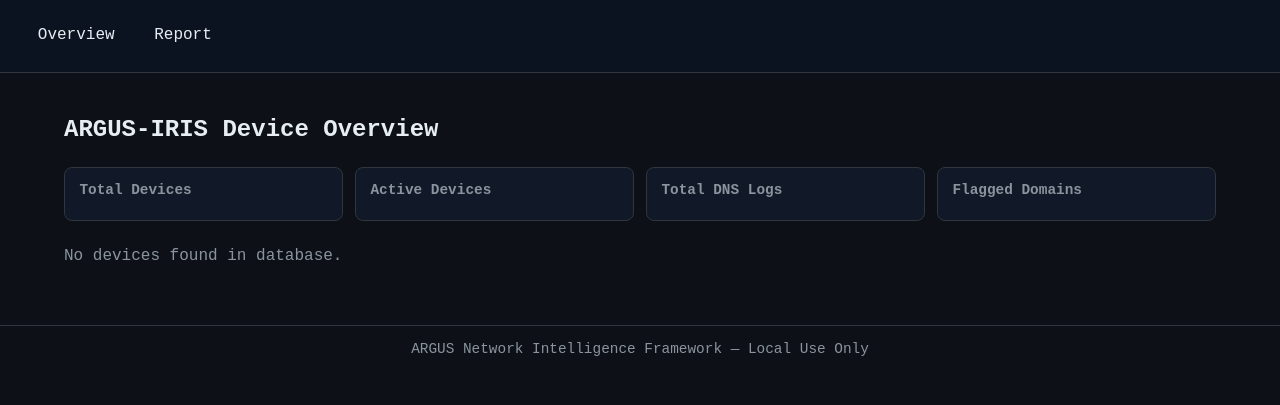
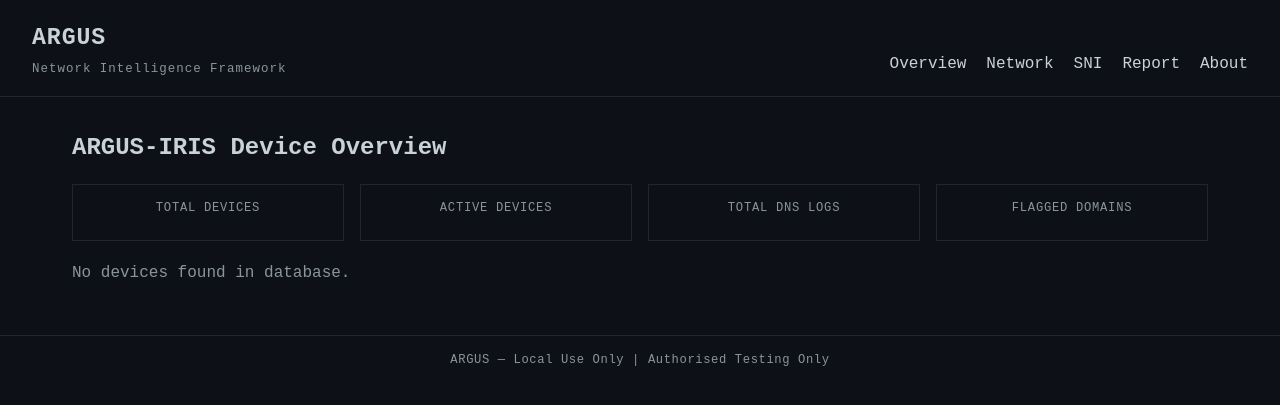
Before and after one commit to nisbh/ARGUS-iris, a Flask app: template templates/index.html in a window 1280 px wide. Shown: the top 405 px of the page. Run offline with Flask 3, Linux system fonts and the light colour scheme; the template is opened without the code that fills it, so the values that code supplies are empty; parts of the project's set-up code (start-up, migrations or seed data) failed here and were passed over.

Commit message:
css and base template redesign

```diff
--- a/main.py
+++ b/main.py
@@ -25,7 +25,12 @@ DB_PATH = APP_CONFIG["db_path"]
 def index() -> str:
     devices = get_all_devices(DB_PATH)
     stats = get_summary_stats(DB_PATH)
-    return render_template("index.html", devices=devices, stats=stats)
+    return render_template(
+        "index.html",
+        devices=devices,
+        stats=stats,
+        current_page="overview",
+    )
 
 
 @app.route("/device/<int:device_id>")
@@ -43,6 +48,7 @@ def device_detail(device_id: int) -> str:
         dns_logs=dns_logs,
         sessions=sessions,
         status_history=status_history,
+        current_page="network",
     )
 
 
@@ -61,6 +67,7 @@ def report() -> str:
         stats=stats,
         all_sessions=all_sessions,
         generated_at=generated_at,
+        current_page="report",
     )
 
 
--- a/static/style.css
+++ b/static/style.css
@@ -1,26 +1,31 @@
 :root {
     --bg: #0d1117;
-    --panel: #111827;
-    --panel-alt: #161b22;
-    --border: #30363d;
-    --text: #e6edf3;
+    --bg-alt: #161b22;
+    --text: #c9d1d9;
     --muted: #8b949e;
+    --accent: #58a6ff;
+    --border: #21262d;
 }
 
 * {
     box-sizing: border-box;
 }
 
+html,
 body {
     margin: 0;
+    padding: 0;
+}
+
+body {
     background: var(--bg);
     color: var(--text);
     font-family: "Courier New", Courier, monospace;
-    line-height: 1.45;
+    line-height: 1.6;
 }
 
 a {
-    color: #79c0ff;
+    color: var(--accent);
     text-decoration: none;
 }
 
@@ -28,90 +33,374 @@ a:hover {
     text-decoration: underline;
 }
 
-.top-nav {
-    display: flex;
-    gap: 0.75rem;
-    padding: 1rem 1.5rem;
-    border-bottom: 1px solid var(--border);
-    background: #0b1220;
+h1,
+h2,
+h3,
+h4,
+h5,
+h6 {
+    margin: 0 0 1rem;
+    font-weight: 600;
 }
 
-.top-nav a {
-    display: inline-block;
-    padding: 0.45rem 0.8rem;
-    border: 1px solid transparent;
-    border-radius: 6px;
-    color: var(--text);
+p {
+    margin: 0 0 1rem;
 }
 
-.top-nav a.active {
-    border-color: #1f6feb;
-    background: #1a2333;
+.header {
+    display: flex;
+    justify-content: space-between;
+    align-items: flex-end;
+    gap: 2rem;
+    padding: 1.25rem 2rem 1rem;
+    border-bottom: 1px solid var(--border);
 }
 
-.page-content {
-    width: min(1200px, 100%);
-    margin: 0 auto;
-    padding: 1.25rem 1.5rem 2rem;
+.header-title {
+    font-size: 1.45rem;
+    font-weight: 700;
+    letter-spacing: 0.04em;
 }
 
-h1,
-h2 {
-    margin-top: 1.25rem;
+.header-subtitle {
+    margin-top: 0.2rem;
+    color: var(--muted);
+    font-size: 0.78rem;
+    letter-spacing: 0.08em;
 }
 
+.nav {
+    display: flex;
+    align-items: center;
+    gap: 1.25rem;
+}
+
+.nav a {
+    color: var(--text);
+    text-decoration: none;
+    padding-bottom: 0.15rem;
+}
+
+.nav a:hover {
+    color: var(--accent);
+}
+
+.nav-active {
+    color: var(--accent) !important;
+    text-decoration: underline !important;
+    text-underline-offset: 3px;
+}
+
+.content {
+    max-width: 1200px;
+    margin: 0 auto;
+    padding: 2rem;
+}
+
+.card {
+    border: 1px solid var(--border);
+    padding: 1rem;
+    margin-bottom: 1rem;
+}
+
+.card-title {
+    color: var(--muted);
+    font-size: 0.78rem;
+    text-transform: uppercase;
+    letter-spacing: 0.08em;
+    margin-bottom: 0.75rem;
+}
+
+.stat-row,
 .summary-bar {
     display: flex;
+    gap: 1rem;
     flex-wrap: wrap;
-    gap: 0.75rem;
-    margin: 1rem 0 1.5rem;
+    margin-bottom: 1.25rem;
 }
 
 .stat-card {
-    flex: 1 1 180px;
+    flex: 1;
+    min-width: 140px;
     border: 1px solid var(--border);
-    border-radius: 8px;
-    background: var(--panel);
-    padding: 0.75rem 0.9rem;
+    padding: 0.9rem;
+    text-align: center;
 }
 
-.stat-card h2 {
+.stat-number,
+.stat-card p {
+    font-size: 1.6rem;
+    color: var(--accent);
     margin: 0;
-    font-size: 0.9rem;
-    font-weight: 600;
-    color: var(--muted);
 }
 
-.stat-card p {
-    margin: 0.45rem 0 0;
-    font-size: 1.35rem;
+.stat-label,
+.stat-card h2 {
+    font-size: 0.76rem;
+    color: var(--muted);
+    margin: 0 0 0.45rem;
+    text-transform: uppercase;
+    letter-spacing: 0.06em;
+    font-weight: 400;
+}
+
+.badge {
+    display: inline-block;
+    padding: 2px 8px;
+    border: 1px solid #30363d;
+    border-radius: 3px;
+    font-size: 0.75rem;
+    line-height: 1.2;
+    letter-spacing: 0.04em;
+    text-transform: uppercase;
+}
+
+.badge-active {
+    border-color: #238636;
+    color: #3fb950;
+}
+
+.badge-stale {
+    border-color: #9e6a03;
+    color: #d29922;
+}
+
+.badge-unknown {
+    border-color: #30363d;
+    color: #8b949e;
+}
+
+.table-container {
+    overflow-x: auto;
 }
 
 table {
     width: 100%;
     border-collapse: collapse;
-    margin: 0.6rem 0 1.25rem;
+    margin: 0 0 1.5rem;
 }
 
-th,
+th {
+    text-align: left;
+    border-bottom: 1px solid var(--border);
+    padding: 0.65rem;
+    color: var(--muted);
+    font-weight: 400;
+    letter-spacing: 0.05em;
+}
+
 td {
-    border: 1px solid var(--border);
-    padding: 0.55rem 0.65rem;
-    text-align: left;
+    padding: 0.65rem;
+    border-bottom: 1px solid var(--border);
     vertical-align: top;
 }
 
-thead th {
-    background: #121b2a;
+tbody tr:nth-child(odd) td {
+    background: #0d1117;
 }
 
-tbody tr:nth-child(even) {
-    background: var(--panel-alt);
+tbody tr:nth-child(even) td {
+    background: #161b22;
 }
 
-.empty-state {
+tr:hover td {
+    background: #161b22;
+}
+
+.muted,
+.empty-state,
+.report-generated {
     color: var(--muted);
-    margin: 0.8rem 0 1.5rem;
+}
+
+.accent {
+    color: var(--accent);
+}
+
+.tag-clean,
+.tag-flagged {
+    display: inline-block;
+    padding: 2px 8px;
+    border: 1px solid #30363d;
+    border-radius: 3px;
+    font-size: 0.75rem;
+    line-height: 1.2;
+}
+
+.tag-clean {
+    color: #8b949e;
+}
+
+.tag-flagged {
+    color: #f85149;
+    border-color: #f85149;
+}
+
+.timeline {
+    list-style: none;
+    margin: 0;
+    padding: 0;
+}
+
+.timeline-item {
+    display: flex;
+    gap: 0.75rem;
+    padding-bottom: 0.75rem;
+}
+
+.timeline-dot {
+    width: 8px;
+    height: 8px;
+    margin-top: 4px;
+    flex: 0 0 8px;
+    background: #8b949e;
+}
+
+.bar-row {
+    display: flex;
+    align-items: center;
+    gap: 0.75rem;
+    margin-bottom: 0.6rem;
+}
+
+.bar-label {
+    min-width: 200px;
+    color: var(--muted);
+    white-space: nowrap;
+    overflow: hidden;
+    text-overflow: ellipsis;
+}
+
+.bar-track {
+    flex: 1;
+    height: 6px;
+    background: #21262d;
+    border-radius: 2px;
+    overflow: hidden;
+}
+
+.bar-fill {
+    height: 100%;
+    background: #58a6ff;
+    border-radius: 2px;
+}
+
+.bar-count {
+    min-width: 40px;
+    text-align: right;
+    color: var(--muted);
+    font-size: 0.76rem;
+}
+
+.pulse-dot {
+    display: inline-block;
+    width: 8px;
+    height: 8px;
+    border-radius: 50%;
+    margin-right: 6px;
+}
+
+.pulse-dot.fresh {
+    background: #3fb950;
+    animation: pulse 2s infinite;
+}
+
+.pulse-dot.stale {
+    background: #8b949e;
+}
+
+@keyframes pulse {
+    0% {
+        opacity: 1;
+    }
+    50% {
+        opacity: 0.4;
+    }
+    100% {
+        opacity: 1;
+    }
+}
+
+.sortable-header a {
+    color: inherit;
+    text-decoration: none;
+}
+
+.sortable-header a:hover {
+    color: #58a6ff;
+}
+
+.sort-indicator {
+    margin-left: 4px;
+    color: #58a6ff;
+}
+
+.section-title {
+    border-bottom: 1px solid #21262d;
+    padding-bottom: 6px;
+    margin-bottom: 16px;
+    letter-spacing: 1px;
+    text-transform: uppercase;
+    font-size: 0.8rem;
+    color: #8b949e;
+}
+
+.report-body {
+    background: #ffffff;
+    color: #111;
+    font-family: sans-serif;
+}
+
+.report-body .content {
+    max-width: 1000px;
+    color: #111;
+}
+
+.report-body .header,
+.report-body .footer {
+    display: none;
+}
+
+.report-body a {
+    color: #0a58ca;
+}
+
+.report-body th,
+.report-body td {
+    border-bottom-color: #d0d7de;
+    color: #111;
+}
+
+.report-body tbody tr:nth-child(odd) td {
+    background: #ffffff;
+}
+
+.report-body tbody tr:nth-child(even) td {
+    background: #f6f8fa;
+}
+
+.about-section {
+    margin-bottom: 2rem;
+}
+
+.about-section p {
+    line-height: 1.8;
+    max-width: 720px;
+}
+
+.about-section ul {
+    line-height: 1.8;
+    max-width: 720px;
+    padding-left: 1.2rem;
+}
+
+.footer {
+    border-top: 1px solid var(--border);
+    color: var(--muted);
+    text-align: center;
+    font-size: 0.76rem;
+    letter-spacing: 0.05em;
+    padding: 0.95rem 1rem 1.1rem;
 }
 
 .status-active {
@@ -128,76 +417,27 @@ tbody tr:nth-child(even) {
 
 .flag-yes {
     color: #f85149;
-    font-weight: bold;
+    font-weight: 600;
 }
 
 .flag-no {
     color: #8b949e;
 }
 
-.report-back {
-    width: min(1200px, 100%);
-    margin: 0 auto;
-    padding: 1rem 1.5rem 0;
-}
-
-.report-generated {
-    margin-top: 0.2rem;
-    color: var(--muted);
-}
-
-.site-footer {
-    border-top: 1px solid var(--border);
-    color: var(--muted);
-    font-size: 0.9rem;
-    text-align: center;
-    padding: 0.85rem 1rem;
-}
-
-body.report-page {
-    background: #ffffff;
-    color: #000000;
-}
-
-body.report-page a {
-    color: #0a58ca;
-}
-
-body.report-page .page-content,
-body.report-page .report-back {
-    max-width: 1000px;
-}
-
-body.report-page .report-generated,
-body.report-page .empty-state,
-body.report-page .site-footer {
-    color: #444444;
-}
-
-body.report-page th,
-body.report-page td {
-    border-color: #222222;
-}
-
-body.report-page thead th {
-    background: #f0f0f0;
-}
-
-body.report-page tbody tr:nth-child(even) {
-    background: #fafafa;
-}
-
 @media print {
-    body.report-page {
+    .report-body {
         background: #ffffff;
-        color: #000000;
+        color: #111;
+        font-family: sans-serif;
     }
 
-    body.report-page .report-back {
+    .report-body .header,
+    .report-body .footer {
         display: none;
     }
 
-    body.report-page .site-footer {
-        border-top-color: #cccccc;
+    .report-body .content {
+        max-width: none;
+        padding: 0;
     }
 }
--- a/templates/base.html
+++ b/templates/base.html
@@ -1,24 +1,31 @@
-<!doctype html>
+<!DOCTYPE html>
 <html lang="en">
 <head>
-    <meta charset="utf-8">
-    <meta name="viewport" content="width=device-width, initial-scale=1">
-    <title>{% block title %}ARGUS-IRIS{% endblock %}</title>
-    <link rel="stylesheet" href="{{ url_for('static', filename='style.css') }}">
+    <meta charset="UTF-8">
+    <meta name="viewport" content="width=device-width, initial-scale=1.0">
+    <title>{% block title %}ARGUS{% endblock %}</title>
+    <link rel="stylesheet" href="/static/style.css">
     {% block head_extra %}{% endblock %}
 </head>
 <body class="{% block body_class %}{% endblock %}">
-    {% block top_nav %}
-    <nav class="top-nav" aria-label="Primary">
-        <a href="{{ url_for('index') }}" class="{% if request.path == url_for('index') %}active{% endif %}">Overview</a>
-        <a href="{{ url_for('report') }}" class="{% if request.path == url_for('report') %}active{% endif %}">Report</a>
-    </nav>
-    {% endblock %}
+    <header class="header">
+        <div>
+            <div class="header-title">ARGUS</div>
+            <div class="header-subtitle">Network Intelligence Framework</div>
+        </div>
+        <nav class="nav" aria-label="Primary">
+            <a href="{{ url_for('index') }}" class="{% if current_page == 'overview' %}nav-active{% endif %}">Overview</a>
+            <a href="{{ url_for('index') }}" class="{% if current_page == 'network' %}nav-active{% endif %}">Network</a>
+            <a href="{{ url_for('report') }}#flagged-domains" class="{% if current_page == 'sni' %}nav-active{% endif %}">SNI</a>
+            <a href="{{ url_for('report') }}" class="{% if current_page == 'report' %}nav-active{% endif %}">Report</a>
+            <a href="{{ url_for('report') }}#methodology" class="{% if current_page == 'about' %}nav-active{% endif %}">About</a>
+        </nav>
+    </header>
 
-    <main class="page-content">
+    <main class="content">
         {% block content %}{% endblock %}
     </main>
 
-    <footer class="site-footer">ARGUS Network Intelligence Framework &mdash; Local Use Only</footer>
+    <footer class="footer">ARGUS &mdash; Local Use Only  |  Authorised Testing Only</footer>
 </body>
 </html>
--- a/templates/device.html
+++ b/templates/device.html
@@ -49,7 +49,7 @@
                 <td>{{ entry.timestamp }}</td>
                 <td>
                     {% if entry.flagged == 1 %}
-                    <span class="flag-yes">⚑ FLAGGED</span>
+                    <span class="flag-yes">FLAGGED</span>
                     {% else %}
                     <span class="flag-no">Clean</span>
                     {% endif %}
```
Also changed, not shown: templates/report.html (+3 -9 lines).
